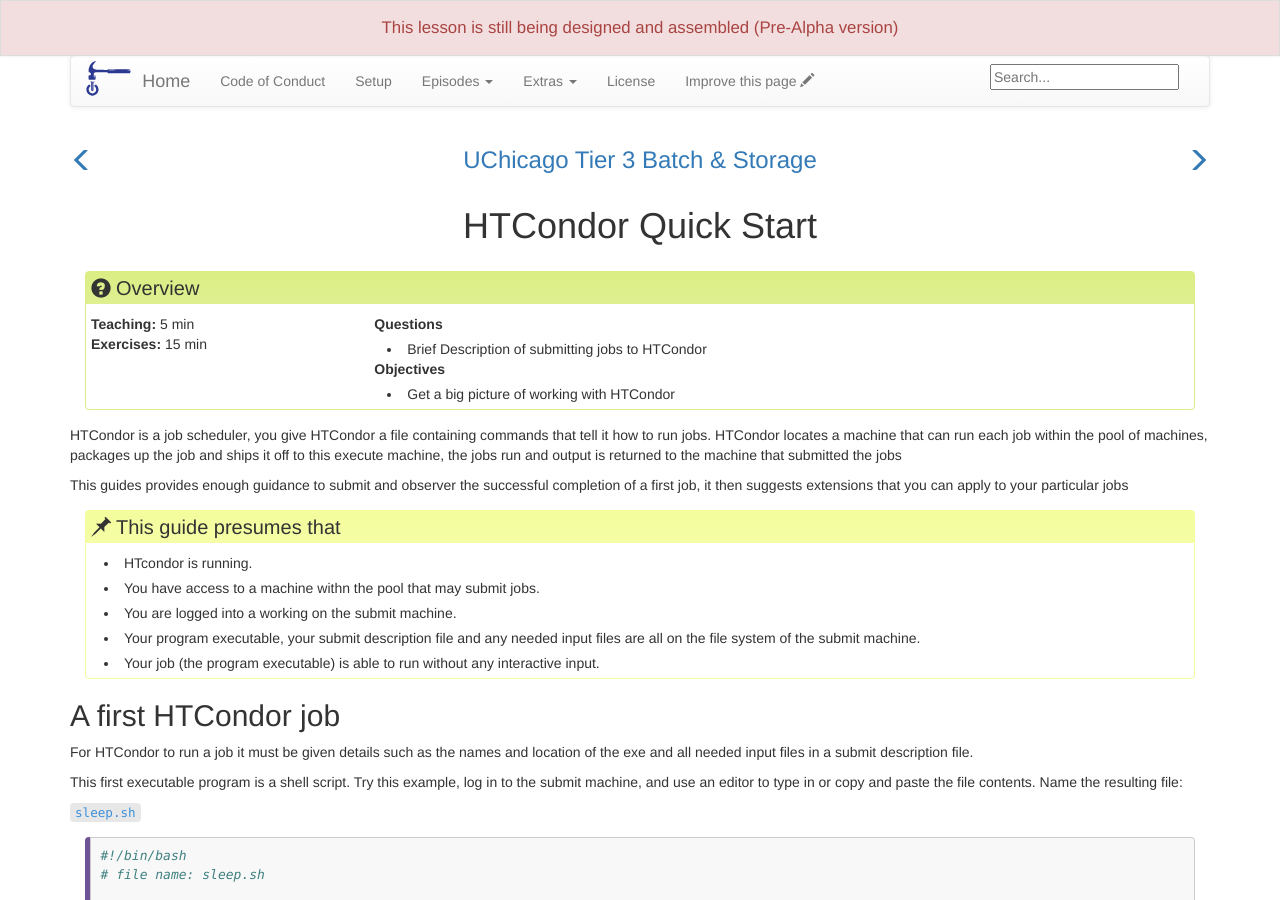
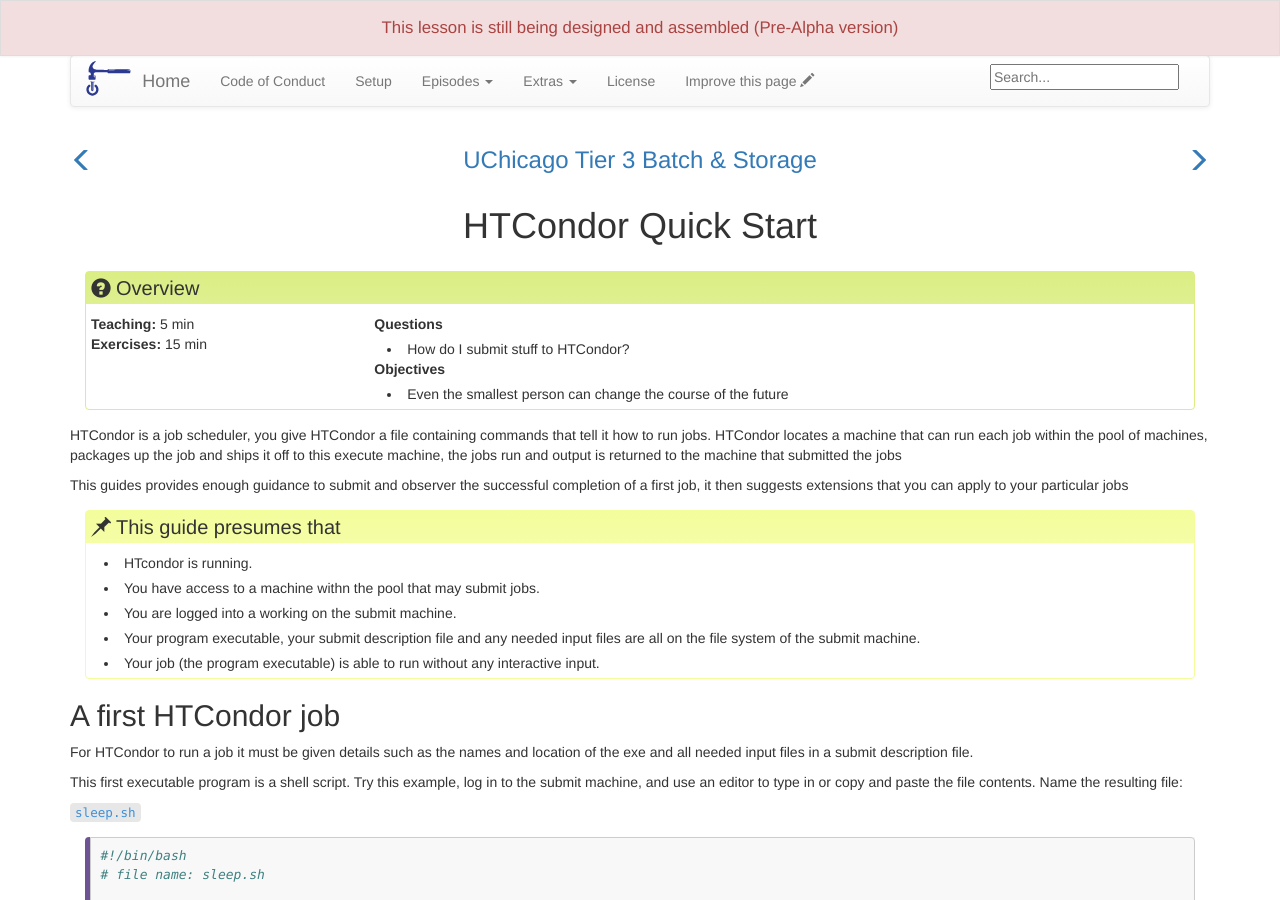
Before and after one commit to Cecilia-Duran/chicago_tier3_batch_and_storage, a Jekyll site: the page built from _episodes/03-htcondor quick.md, in a window 1280 px wide and 900 px high. Built offline with Jekyll 4.4.1, drawn with Linux system fonts in a browser that asks for light colours; some of the changed text lies outside the part shown.

Commit message:
Update 03-htcondor quick.md

```diff
--- a/_episodes/03-htcondor quick.md
+++ b/_episodes/03-htcondor quick.md
@@ -3,11 +3,11 @@ title: "HTCondor Quick Start"
 teaching: 5
 exercises: 15
 questions:
-- "Brief Description of submitting jobs to HTCondor"
+- "How do I submit stuff to HTCondor?"
 objectives:
-- "Get a big picture of working with HTCondor"
+- "Even the smallest person can change the course of the future"
 keypoints:
-- "Mention 2 main features of HTCondor as a batch system"
+- "What are the main failes you need to submit your jobs to HTCondor?"
 ---
 HTCondor is a job scheduler, you give HTCondor a file containing commands that tell it how to run jobs. HTCondor locates a machine that can run each job within the pool of machines, packages up the job and ships it off to this execute machine, the jobs run and output is returned to the machine that submitted the jobs
 
```
